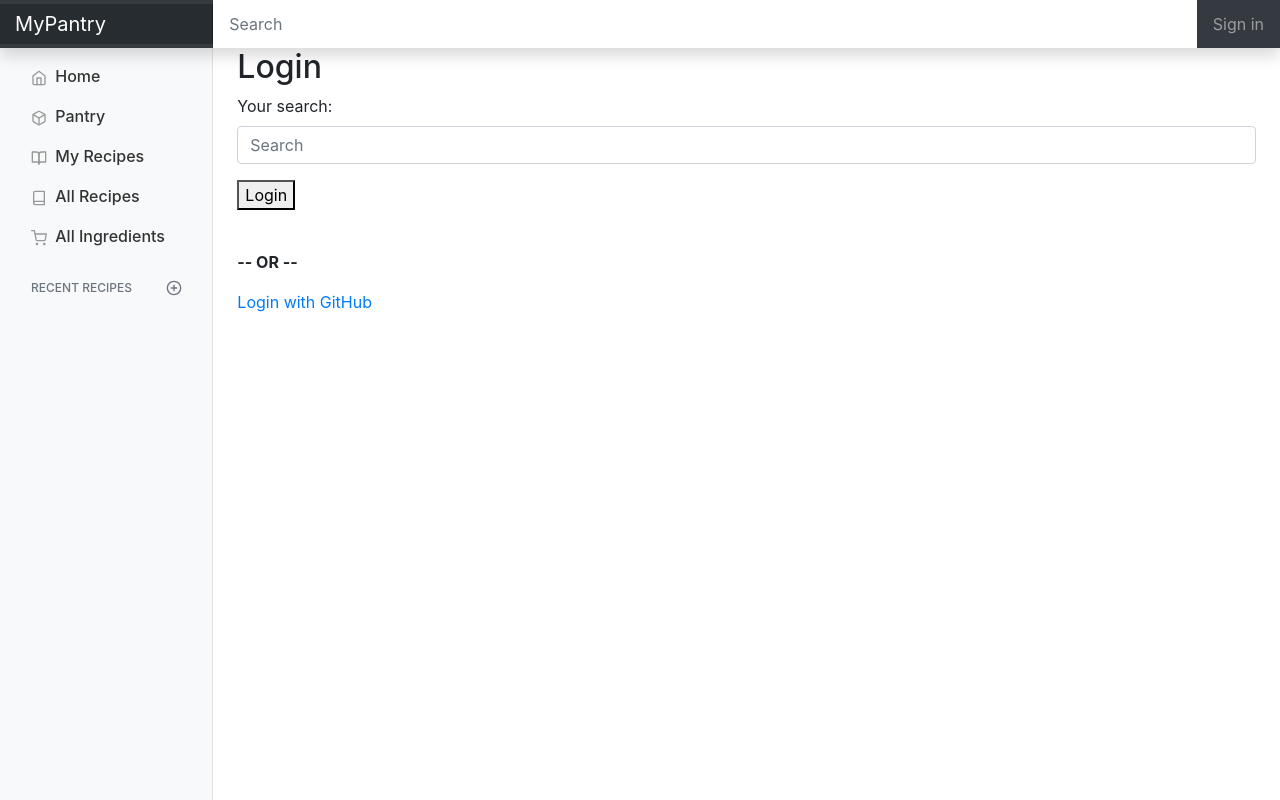
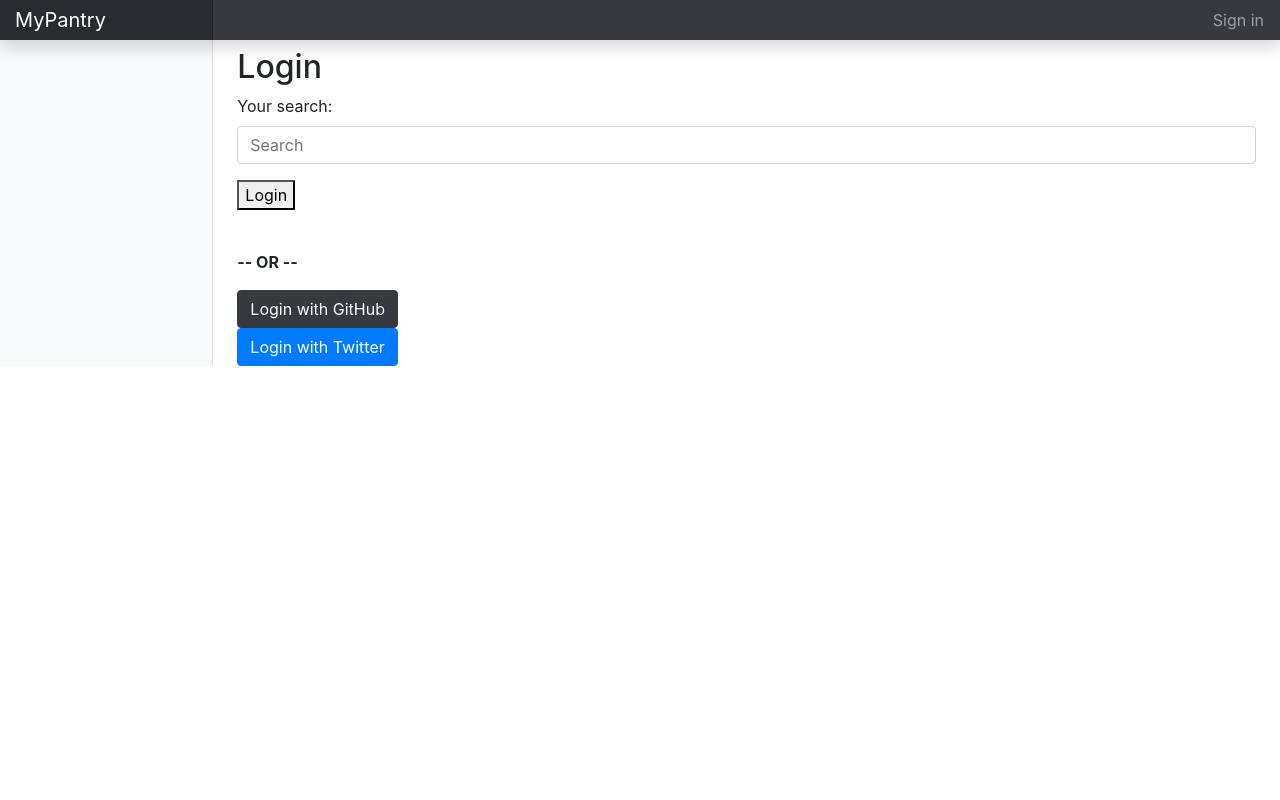
Before and after one commit to GFynbo/cs411-a3-7, a Django app: page /pantry/login in a window 1280 px wide. Run offline with Django 3.2, Linux system fonts and the light colour scheme; data that the repository does not hold is empty; some libraries are stand-ins or nearby versions.

Commit message:
add twitter

```diff
--- a/MyPantry/MyPantry/settings.py
+++ b/MyPantry/MyPantry/settings.py
@@ -30,6 +30,9 @@ DATABASE_PASSWORD = os.getenv("DATABASE_PASSWORD")
 
 SOCIAL_AUTH_GITHUB_KEY = 'd890fa151b2f386d990b'
 SOCIAL_AUTH_GITHUB_SECRET = '8b75bca1a83906296a0db619ee832ec8ea43b2c8'
+
+SOCIAL_AUTH_TWITTER_KEY = 'EMjnZywufHP6e7Oaz0yW7CJrQ'
+SOCIAL_AUTH_TWITTER_SECRET = 'qREXd6I3NP5EifKIAUhPuJefa2dOANqgLsqy11VIahPLEqLDGM'
 
 LOGIN_URL = 'login'
 LOGOUT_URL = 'logout'
--- a/MyPantry/Pantry/templates/base.html
+++ b/MyPantry/Pantry/templates/base.html
@@ -15,7 +15,10 @@
             <nav class="navbar navbar-dark fixed-top bg-dark flex-md-nowrap p-0 shadow">
                 <a class="navbar-brand col-sm-3 col-md-2 mr-0" href="{% url 'index' %}">MyPantry</a>
                 {%csrf_token%}
+                {% if user.is_authenticated %}
                 {{form.query}}
+                {% else %}
+                {% endif %}
                 <ul class="navbar-nav px-3">
                     <li class="nav-item text-nowrap">
                         {% if user.is_authenticated %}
@@ -31,6 +34,7 @@
         <div class="container-fluid">
           <div class="row">
             <nav class="col-md-2 d-none d-md-block bg-light sidebar">
+            {% if user.is_authenticated %}
               <div class="sidebar-sticky">
                 <ul class="nav flex-column">
                     <li class="nav-item">
@@ -72,6 +76,7 @@
                   </a>
                 </h6>
               </div>
+              {% endif %}
             </nav>
             <main role="main" class="col-md-9 ml-sm-auto col-lg-10 px-4">
                 {% block content %}
--- a/MyPantry/Pantry/templates/login.html
+++ b/MyPantry/Pantry/templates/login.html
@@ -12,5 +12,6 @@
   </form>
   <br>
   <p><strong>-- OR --</strong></p>
-  <a href="{% url 'social:begin' 'github' %}">Login with GitHub</a><br>
+  <a class="btn btn-dark" href="{% url 'social:begin' 'github' %}">Login with GitHub</a><br>
+  <a class="btn btn-primary" href="{% url 'social:begin' 'twitter' %}">Login with Twitter</a><br>
 {% endblock %}
--- a/MyPantry/Pantry/views.py
+++ b/MyPantry/Pantry/views.py
@@ -43,6 +43,7 @@ def index(request):
 
     return render(request, 'index.html', {'form': form})
 
+@login_required
 def pantry(request):
     if request.method == 'POST':
         form2 = AddIngredientForm(request.POST)
@@ -58,6 +59,7 @@ def pantry(request):
     form = RecipeSearchForm()
     return render(request, 'pantry.html', {'form': form, 'form2':form2})
 
+@login_required
 def ingredients(request):
     form = RecipeSearchForm()
     return render(request, 'ingredients.html', {'form': form, 'ingredients': IngredientManager.get_ingredients(), 'total_ingredients': IngredientManager.total_ingredients()})
@@ -66,14 +68,17 @@ def login(request):
     form = RecipeSearchForm()
     return render(request, 'login.html', {'form': form, 'ingredients': IngredientManager.get_ingredients(), 'total_ingredients': IngredientManager.total_ingredients()})
 
+@login_required
 def recipes(request):
     form = RecipeSearchForm()
     return render(request, 'recipes.html', {'form': form, 'recipeList': MiniRecipeManager.get_mini_recipes()})
 
+@login_required
 def myrecipes(request):
     form = RecipeSearchForm()
     return render(request, 'myrecipes.html', {'form': form, })
 
+@login_required
 def show_recipe(request):
     if request.method == 'POST':
         # create a form instance and populate it with data from the request:
```
